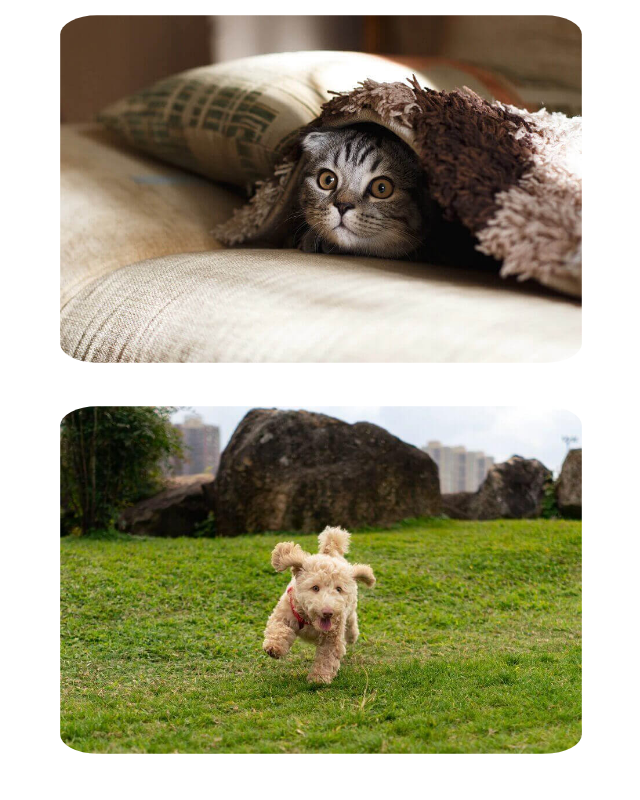
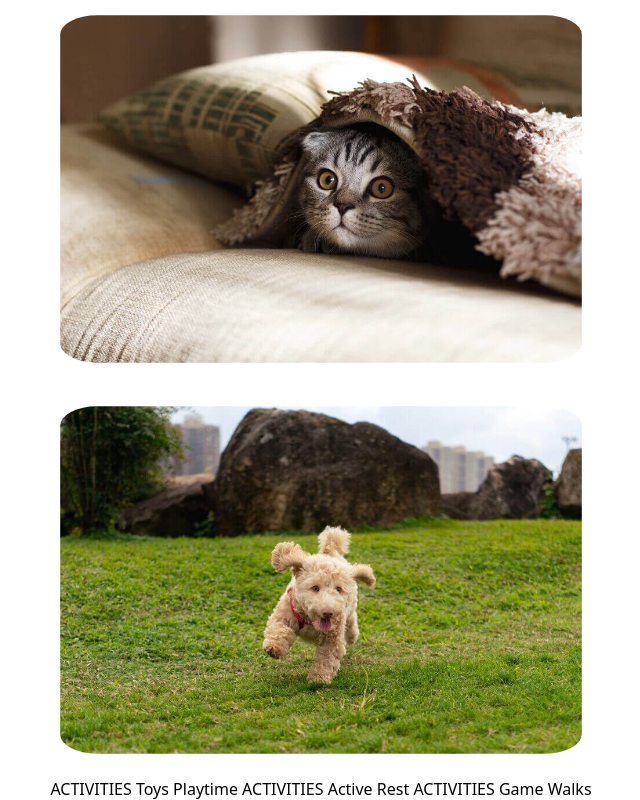
Before and after one commit to CallesJordi/202304-w1ch4-jordi-calles, a plain HTML site: page app/index.html in a window 1280 px wide. Shown: the part 395-1195 px from the top of the page, without its empty margins (319-959 px from the left). Before the commit the page ends 1173 px from the top, so only its background shows below. Drawn offline with Linux system fonts and the light colour scheme; files that its build step writes are made by us from their sources; files whose address does not match are found by name.

Commit message:
Add div hover

```diff
--- a/app/index.html
+++ b/app/index.html
@@ -15,6 +15,14 @@
     <a href="toys-play-time"><img class="main-div__img" src="app/pictures/01.jpg" alt="dog playing"></a>
     <a href="active-rest"><img class="main-div__img" src="app/pictures/02.jpg" alt="hide cat"></a>
     <a href="game-walks"><img class="main-div__img" src="app/pictures/03.jpg" alt="dog running"></a>
+    <div class="hover-div">
+      <span>ACTIVITIES</span>
+      <span>Toys Playtime</span>
+      <span>ACTIVITIES</span>
+      <span>Active Rest</span>
+      <span>ACTIVITIES</span>
+      <span>Game Walks</span>
+    </div>
   </div>
 </body>
 
```
